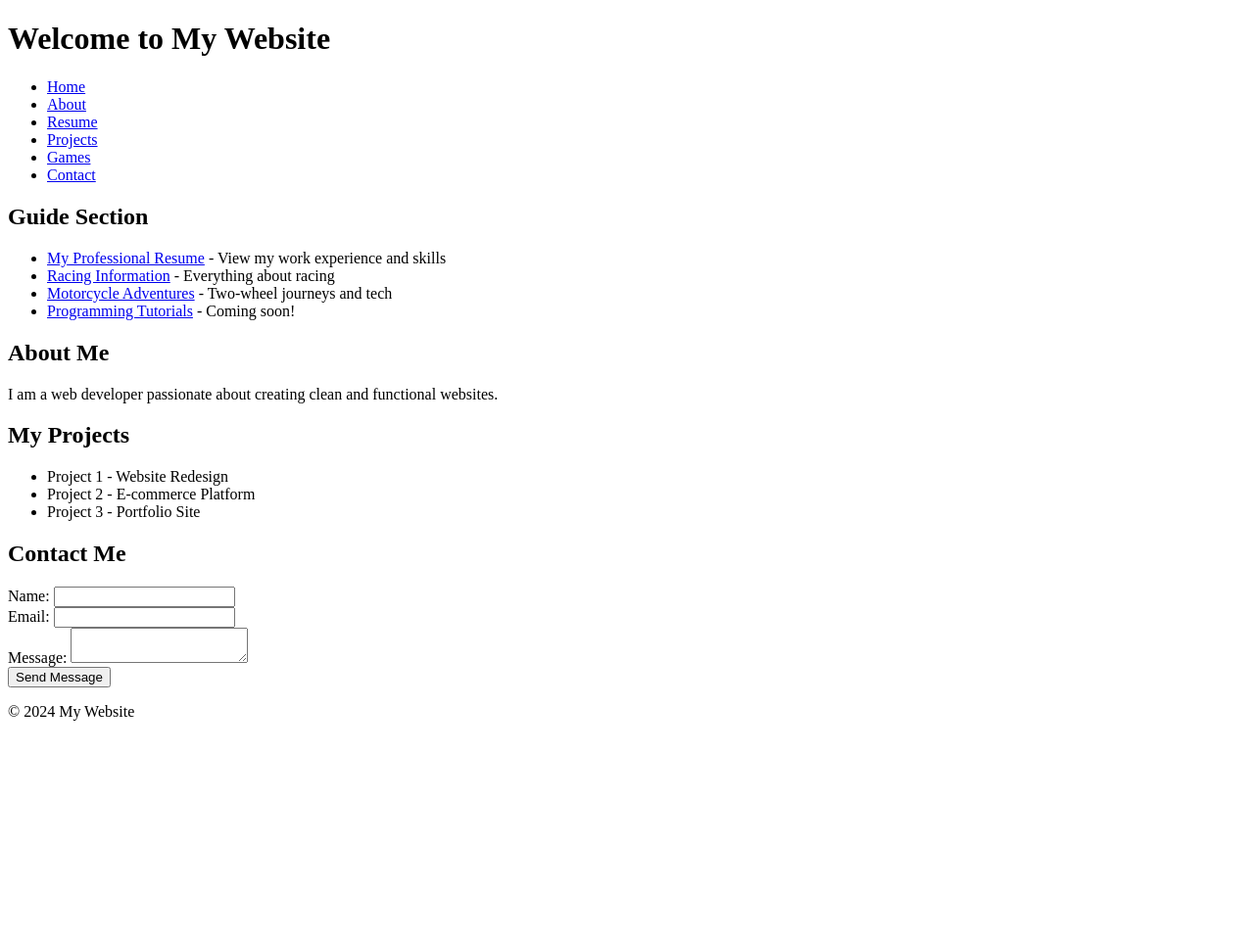
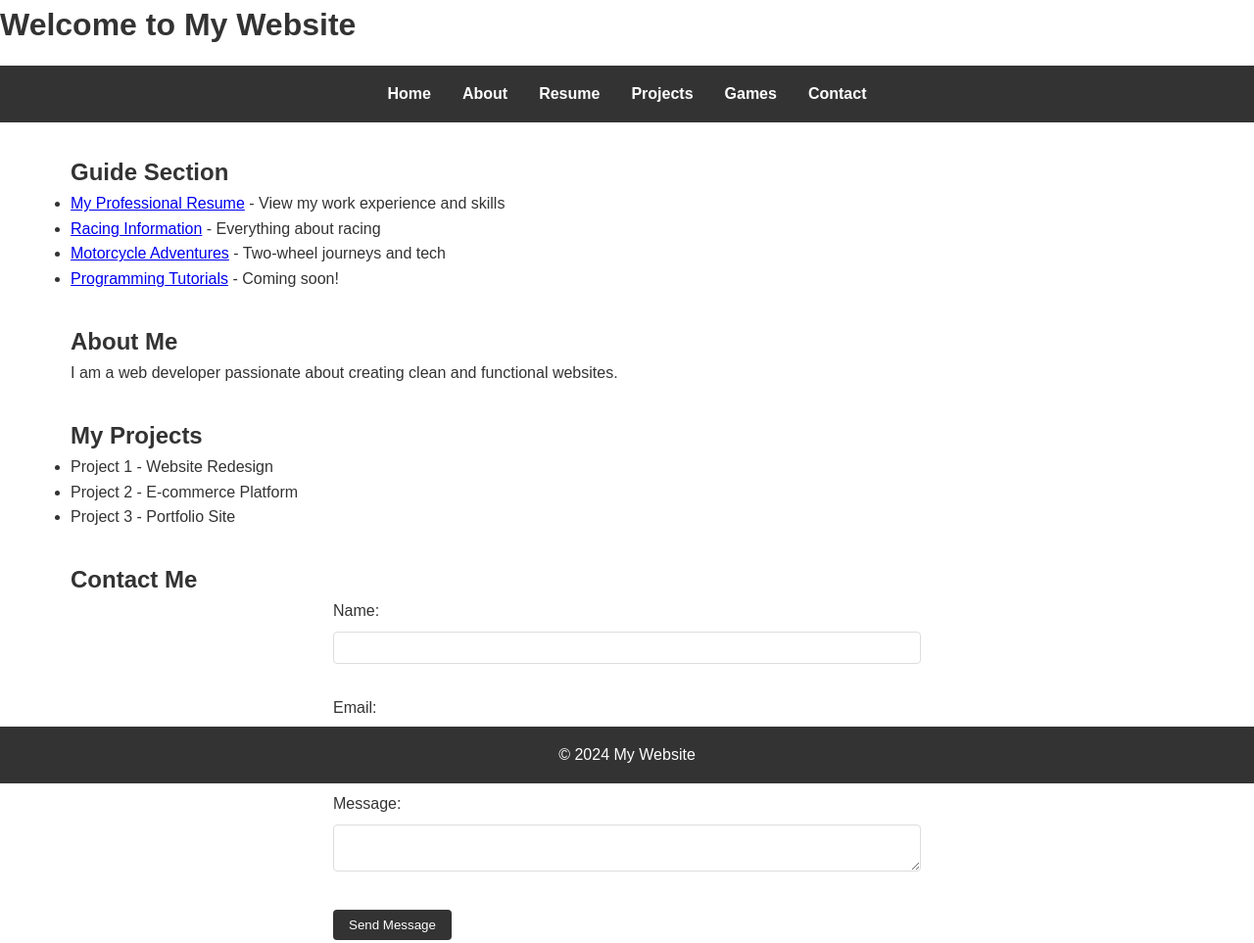
Before and after one commit to hkymstr/my-webpage-2024, a plain HTML site: page index.html in a window 1280 px wide. Shown: the whole page at 98% size. Before the commit the page ends 800 px from the top, so only its background shows below. Drawn offline with Linux system fonts and the light colour scheme.

Commit message:
Update styles.css to include game styles while preserving existing styles

```diff
--- a/styles.css
+++ b/styles.css
@@ -1,4 +1,151 @@
-/* ... existing styles ... */
+/* Global styles */
+* {
+    margin: 0;
+    padding: 0;
+    box-sizing: border-box;
+}
+
+body {
+    font-family: Arial, sans-serif;
+    line-height: 1.6;
+    color: #333;
+}
+
+/* Navigation styles */
+nav {
+    background-color: #333;
+    color: white;
+    padding: 1rem;
+}
+
+nav ul {
+    list-style-type: none;
+    display: flex;
+    justify-content: center;
+    gap: 2rem;
+}
+
+nav a {
+    color: white;
+    text-decoration: none;
+    font-weight: bold;
+}
+
+nav a:hover {
+    color: #ddd;
+}
+
+nav a.active {
+    color: #4CAF50;
+}
+
+/* Main content styles */
+main {
+    max-width: 1200px;
+    margin: 0 auto;
+    padding: 2rem;
+}
+
+section {
+    margin-bottom: 2rem;
+}
+
+h1 {
+    color: #333;
+    margin-bottom: 1rem;
+}
+
+/* Footer styles */
+footer {
+    background-color: #333;
+    color: white;
+    text-align: center;
+    padding: 1rem;
+    position: fixed;
+    bottom: 0;
+    width: 100%;
+}
+
+/* Project card styles */
+.project-grid {
+    display: grid;
+    grid-template-columns: repeat(auto-fit, minmax(300px, 1fr));
+    gap: 2rem;
+    padding: 1rem;
+}
+
+.project-card {
+    background: #f4f4f4;
+    border-radius: 8px;
+    padding: 1rem;
+    box-shadow: 0 2px 5px rgba(0,0,0,0.1);
+}
+
+.project-card img {
+    width: 100%;
+    height: 200px;
+    object-fit: cover;
+    border-radius: 4px;
+}
+
+.project-card h3 {
+    margin: 1rem 0;
+}
+
+.project-links {
+    display: flex;
+    gap: 1rem;
+    margin-top: 1rem;
+}
+
+.project-links a {
+    background: #333;
+    color: white;
+    padding: 0.5rem 1rem;
+    border-radius: 4px;
+    text-decoration: none;
+}
+
+.project-links a:hover {
+    background: #555;
+}
+
+/* Form styles */
+.contact-form {
+    max-width: 600px;
+    margin: 0 auto;
+}
+
+.form-group {
+    margin-bottom: 1rem;
+}
+
+label {
+    display: block;
+    margin-bottom: 0.5rem;
+}
+
+input,
+textarea {
+    width: 100%;
+    padding: 0.5rem;
+    margin-bottom: 1rem;
+    border: 1px solid #ddd;
+    border-radius: 4px;
+}
+
+button {
+    background: #333;
+    color: white;
+    padding: 0.5rem 1rem;
+    border: none;
+    border-radius: 4px;
+    cursor: pointer;
+}
+
+button:hover {
+    background: #555;
+}
 
 /* Games Page Styles */
 .games-section {
@@ -42,3 +189,16 @@
     border-radius: 4px;
     box-shadow: 0 3px 6px rgba(0,0,0,0.2);
 }
+
+/* Responsive Design */
+@media (max-width: 768px) {
+    nav ul {
+        flex-direction: column;
+        align-items: center;
+        gap: 1rem;
+    }
+
+    .project-grid {
+        grid-template-columns: 1fr;
+    }
+}
```
